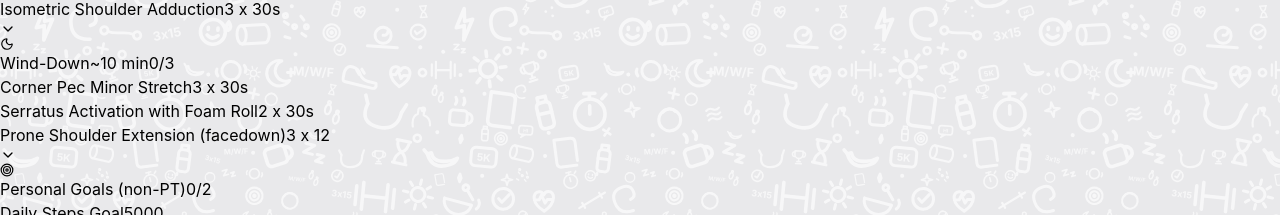
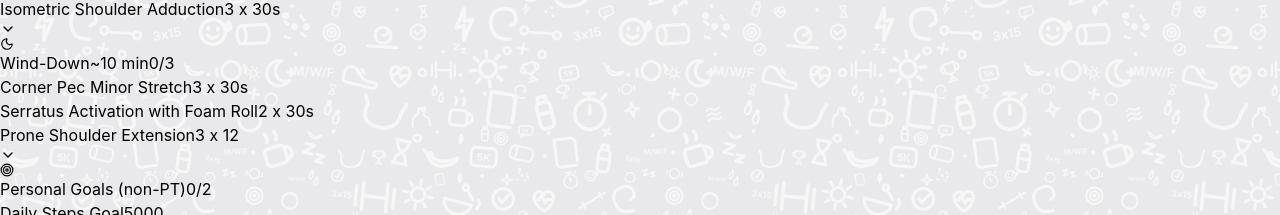
Before and after one commit to ungoldman/pt-tracker, a React (Vite) app: page / in a window 1280 px wide. Shown: the part 1041-1256 px from the top of the page. Built offline with nearby package versions, Linux system fonts and the light colour scheme; the HTML template or start-up script is replaced by a standard one.

Commit message:
update jog distance and prone-ext name

```diff
--- a/src/data.js
+++ b/src/data.js
@@ -100,7 +100,7 @@
       { name: 'Corner Pec Minor Stretch', sets: 3, hold: '30s' },
       { name: 'Serratus Activation with Foam Roll', sets: 2, hold: '30s' },
       // More stretch than strength, so daily here rather than M/W/F loading
-      { name: 'Prone Shoulder Extension (facedown)', sets: 3, reps: 12 },
+      { name: 'Prone Shoulder Extension', sets: 3, reps: 12 },
     ],
   },
   'Personal Goals (non-PT)': {
@@ -114,7 +114,7 @@
       // pace, add duration before intensity, +10%/week max once comfortable).
       {
         name: 'Light Jog',
-        target: '0.5 miles',
+        target: '1 mile',
         days: ['Tuesday', 'Thursday', 'Saturday'],
       },
       { name: 'Sit ups', sets: 2, reps: 30 },
```
